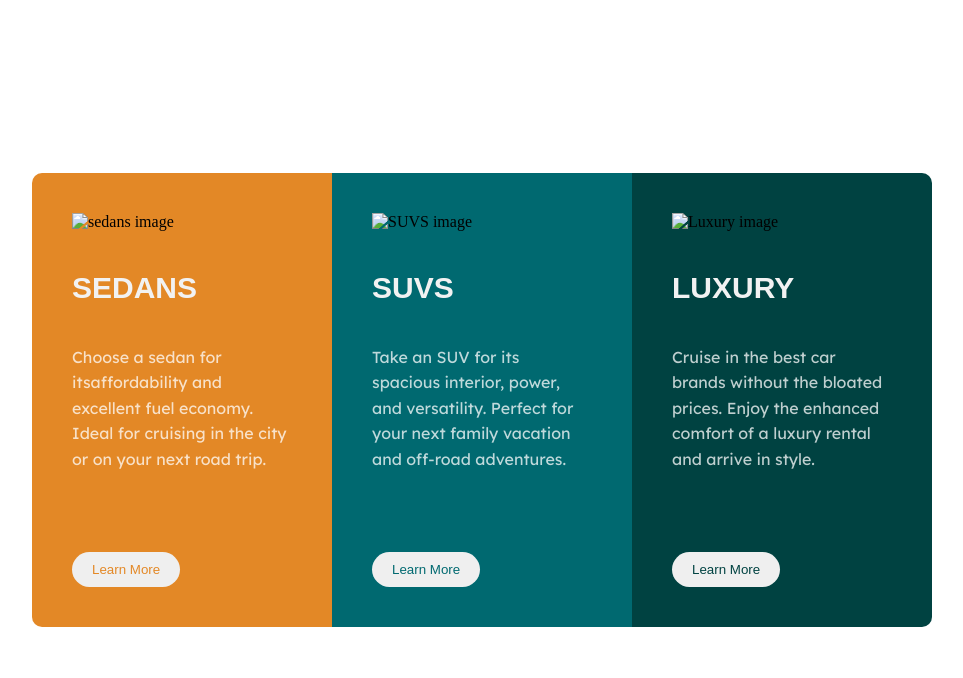
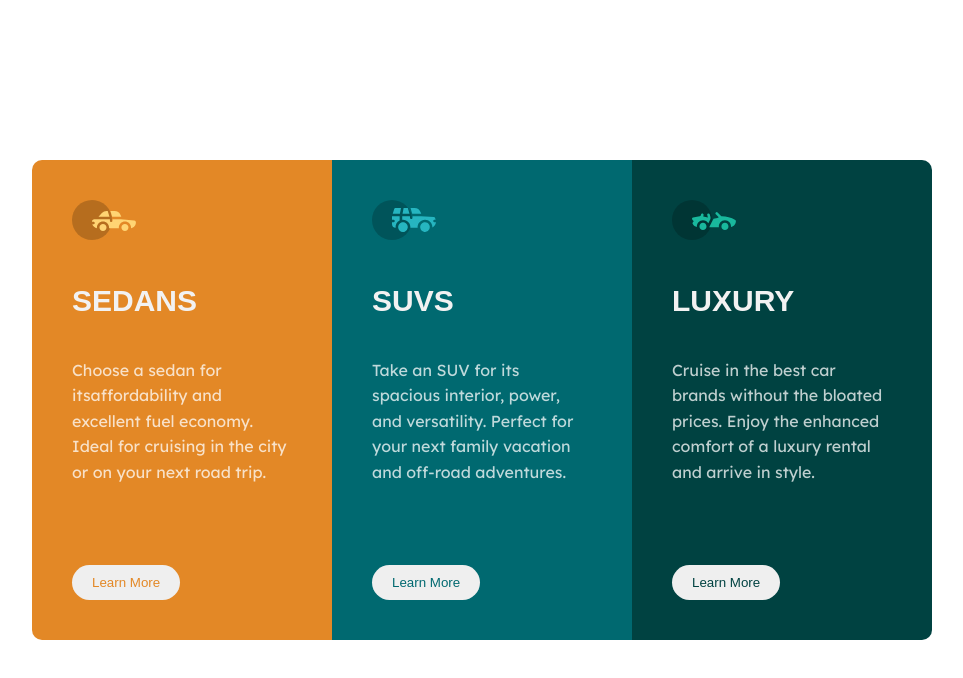
Before and after one commit to therealnoworries/3-column-preview-card-component-main, a plain HTML site: page index.html in a window 1280 px wide. Shown: the whole page, without its empty margins (158-1121 px from the left). Drawn offline with Linux system fonts and the light colour scheme; the site is published under a folder, as on GitHub Pages, so addresses that start at the root find nothing; a web font is replaced by a local one.

Commit message:
Updated!

```diff
--- a/index.html
+++ b/index.html
@@ -20,7 +20,7 @@
 <body>
   <section class="card-container">
     <div class="box box-a">
-      <img src="/images/icon-sedans.svg" alt="sedans image">
+      <img src="./images/icon-sedans.svg" alt="sedans image">
       <h2>SEDANS</h2>
     <P>
     Choose a sedan for itsaffordability and excellent fuel economy. Ideal for cruising in the city or on your next road trip.
@@ -28,13 +28,13 @@
     <button>Learn More</button>
     </div>
     <div class="box box-b">
-      <img src="/images/icon-suvs.svg" alt="SUVS image">
+      <img src="./images/icon-suvs.svg" alt="SUVS image">
       <h2>SUVS</h2>
       <P>Take an SUV for its spacious interior, power, and versatility. Perfect for your next family vacation and off-road adventures.</P>
       <button>Learn More</button>
     </div>
     <div class="box box-c">
-      <img src="/images/icon-luxury.svg" alt="Luxury image">
+      <img src="./images/icon-luxury.svg" alt="Luxury image">
       <h2>LUXURY</h2>
       <P>Cruise in the best car brands without the bloated prices. Enjoy the enhanced comfort of a luxury rental and arrive in style.</P>
 <button>Learn More</button>
```
